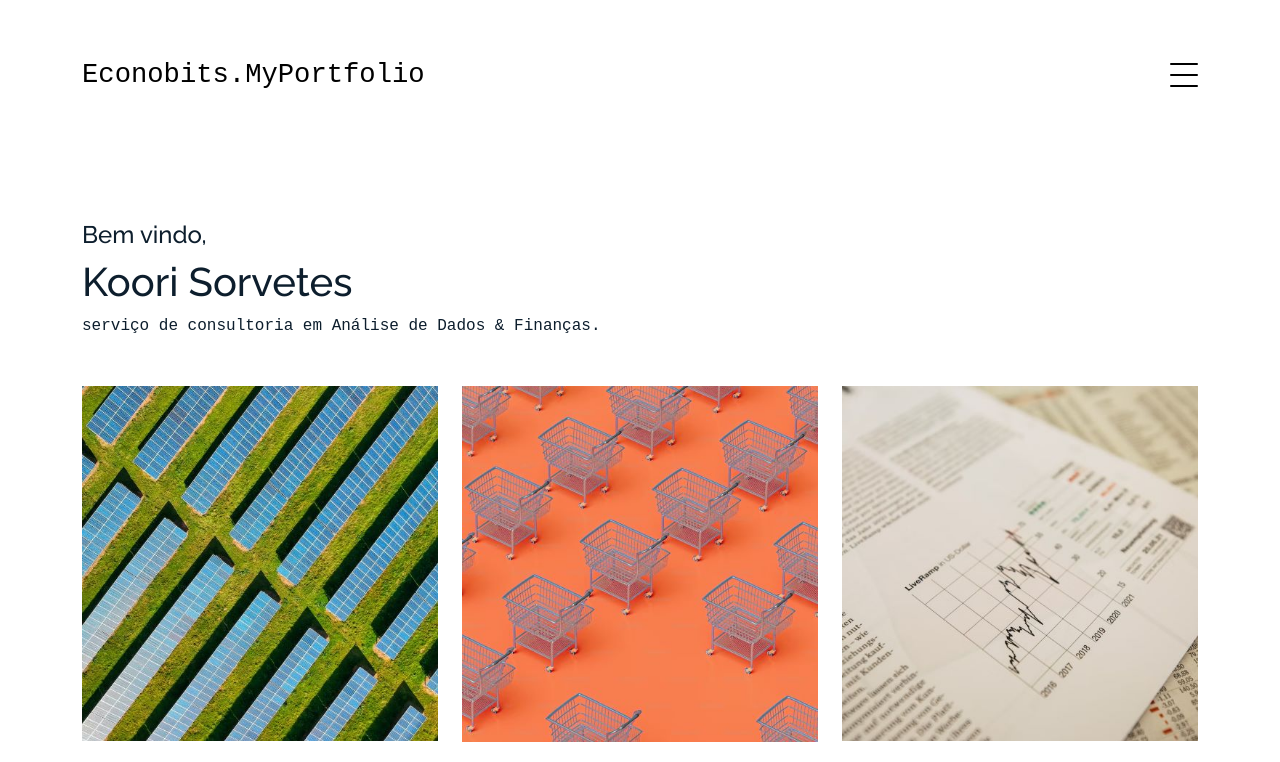
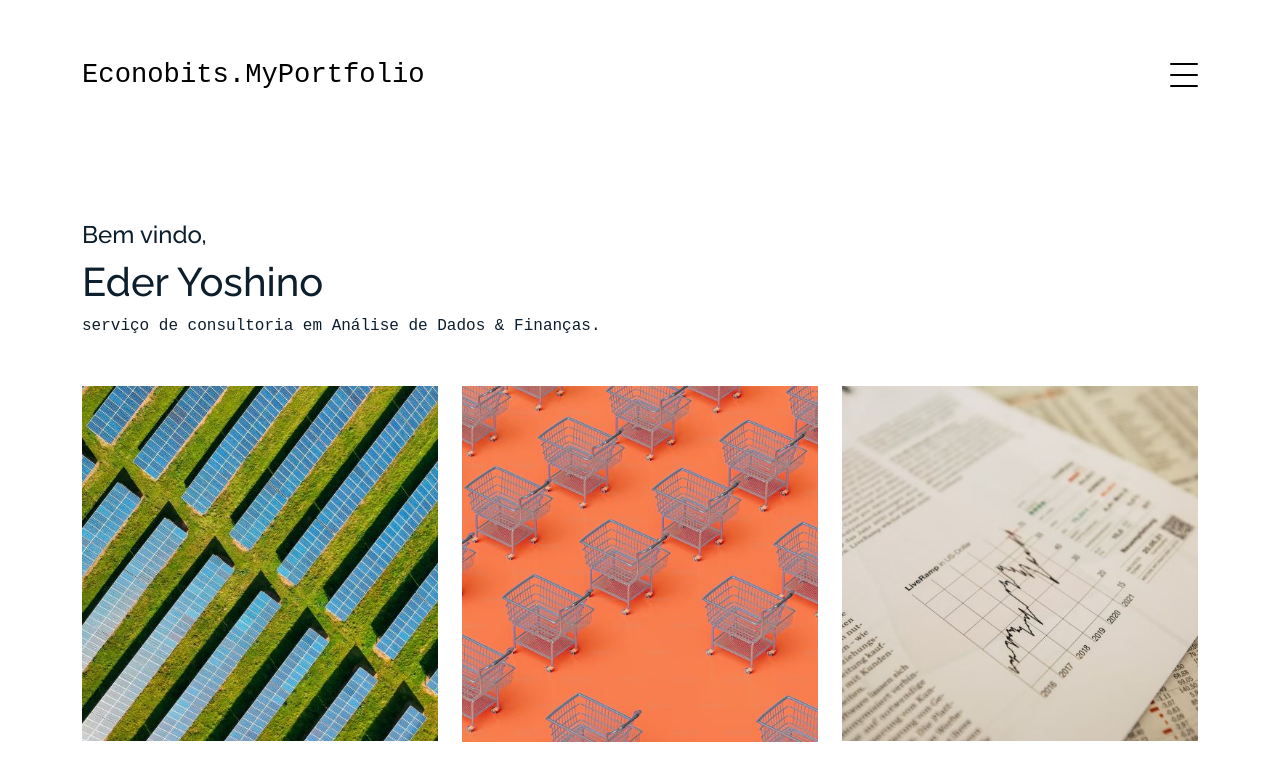
Before and after one commit to econobits/econobits.github.io, a plain HTML site: page index.html in a window 1280 px wide. Shown: the top 762 px of the page. Drawn offline with Linux system fonts and the light colour scheme; a web font is replaced by a local one.

Commit message:
Update index.html

```diff
--- a/index.html
+++ b/index.html
@@ -73,7 +73,7 @@
       <div class="container">
         <div class="row mb-5 align-items-center">
           <div class="col-md-12 col-lg-6 mb-4 mb-lg-0" data-aos="fade-up">
-            <h4>Bem vindo,</h4><h1>Koori Sorvetes</h1>
+            <h4>Bem vindo,</h4><h1>Eder Yoshino</h1>
             <p class="mb-0">serviço de consultoria em Análise de Dados &amp; Finanças.</p>
           </div>
           <div class="col-md-12 col-lg-6 text-start text-lg-end" data-aos="fade-up" data-aos-delay="100">
```
